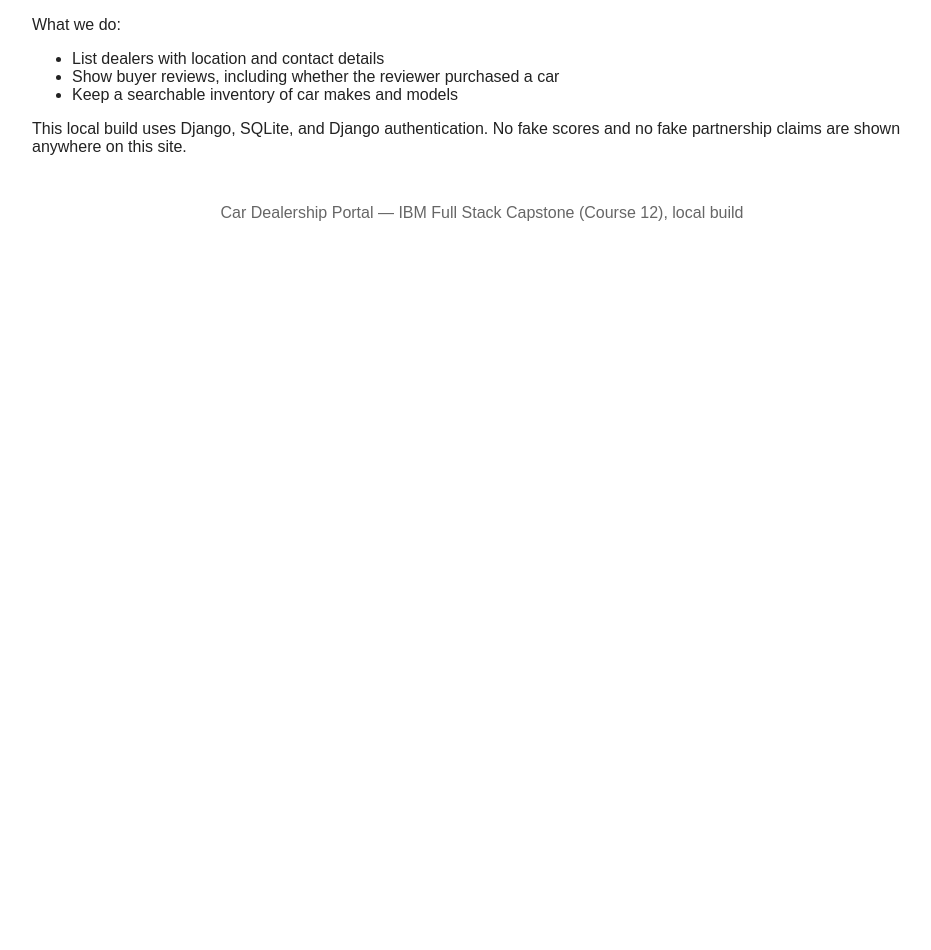
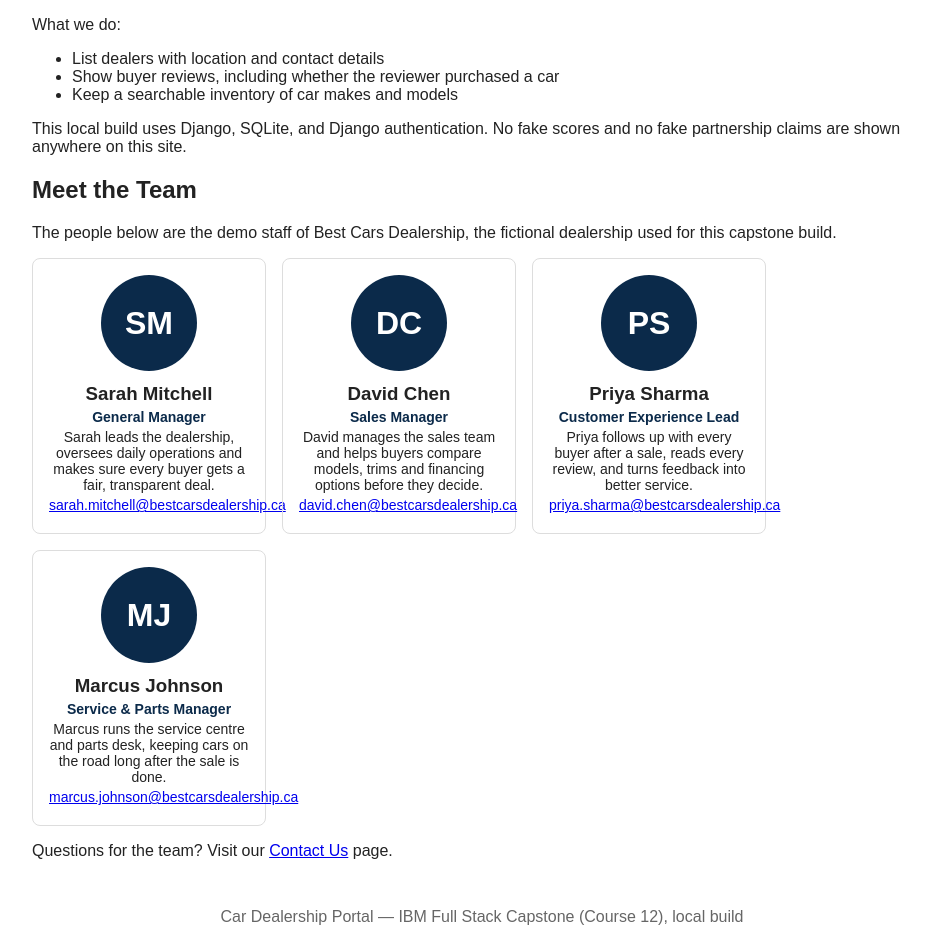
Before and after one commit to SadmanJarif/car-dealership-portal, a Django app: page /about/ in a window 1280 px wide. Shown: the part 178-1128 px from the top of the page, without its empty margins (158-1089 px from the left). Before the commit the page ends 399 px from the top, so only its background shows below. Run offline with Django 4.2, Linux system fonts and the light colour scheme.

Commit message:
Update About and Contact pages (fixed team members and office address)

```diff
--- a/djangoapp/templates/djangoapp/about.html
+++ b/djangoapp/templates/djangoapp/about.html
@@ -1,4 +1,47 @@
 {% extends "djangoapp/base.html" %}{% block title %}About Us - Car Dealership{% endblock %}{% block content %}
 <h1>About Us</h1><p>We are a car dealership portal built as the IBM Full Stack Software Developer capstone project (Course 12). Our goal is simple: help car buyers compare dealers, read honest reviews from real buyers, and find the right car — sedan, SUV or wagon — without the runaround.</p>
 <p>What we do:</p><ul><li>List dealers with location and contact details</li><li>Show buyer reviews, including whether the reviewer purchased a car</li><li>Keep a searchable inventory of car makes and models</li></ul>
-<p>This local build uses Django, SQLite, and Django authentication. No fake scores and no fake partnership claims are shown anywhere on this site.</p>{% endblock %}
+<p>This local build uses Django, SQLite, and Django authentication. No fake scores and no fake partnership claims are shown anywhere on this site.</p>
+
+<h2>Meet the Team</h2>
+<p>The people below are the demo staff of Best Cars Dealership, the fictional dealership used for this capstone build.</p>
+<style>
+.team{display:flex;flex-wrap:wrap;gap:16px;margin:16px 0}
+.member{border:1px solid #ddd;border-radius:8px;padding:16px;width:200px;text-align:center}
+.avatar{width:96px;height:96px;border-radius:50%;background:#0b2a4a;color:#fff;display:flex;align-items:center;justify-content:center;font-size:32px;font-weight:bold;margin:0 auto 12px}
+.member h3{margin:4px 0}
+.member .role{color:#0b2a4a;font-weight:bold;margin:4px 0}
+.member p{font-size:14px;margin:4px 0}
+</style>
+<div class="team">
+  <div class="member">
+    <div class="avatar" aria-label="Photo placeholder for Sarah Mitchell">SM</div>
+    <h3>Sarah Mitchell</h3>
+    <p class="role">General Manager</p>
+    <p>Sarah leads the dealership, oversees daily operations and makes sure every buyer gets a fair, transparent deal.</p>
+    <p><a href="mailto:sarah.mitchell@bestcarsdealership.ca">sarah.mitchell@bestcarsdealership.ca</a></p>
+  </div>
+  <div class="member">
+    <div class="avatar" aria-label="Photo placeholder for David Chen">DC</div>
+    <h3>David Chen</h3>
+    <p class="role">Sales Manager</p>
+    <p>David manages the sales team and helps buyers compare models, trims and financing options before they decide.</p>
+    <p><a href="mailto:david.chen@bestcarsdealership.ca">david.chen@bestcarsdealership.ca</a></p>
+  </div>
+  <div class="member">
+    <div class="avatar" aria-label="Photo placeholder for Priya Sharma">PS</div>
+    <h3>Priya Sharma</h3>
+    <p class="role">Customer Experience Lead</p>
+    <p>Priya follows up with every buyer after a sale, reads every review, and turns feedback into better service.</p>
+    <p><a href="mailto:priya.sharma@bestcarsdealership.ca">priya.sharma@bestcarsdealership.ca</a></p>
+  </div>
+  <div class="member">
+    <div class="avatar" aria-label="Photo placeholder for Marcus Johnson">MJ</div>
+    <h3>Marcus Johnson</h3>
+    <p class="role">Service &amp; Parts Manager</p>
+    <p>Marcus runs the service centre and parts desk, keeping cars on the road long after the sale is done.</p>
+    <p><a href="mailto:marcus.johnson@bestcarsdealership.ca">marcus.johnson@bestcarsdealership.ca</a></p>
+  </div>
+</div>
+<p>Questions for the team? Visit our <a href="/contact/">Contact Us</a> page.</p>
+{% endblock %}
```
Also changed, not shown: djangoapp/templates/djangoapp/contact.html (+8 -1 lines).
